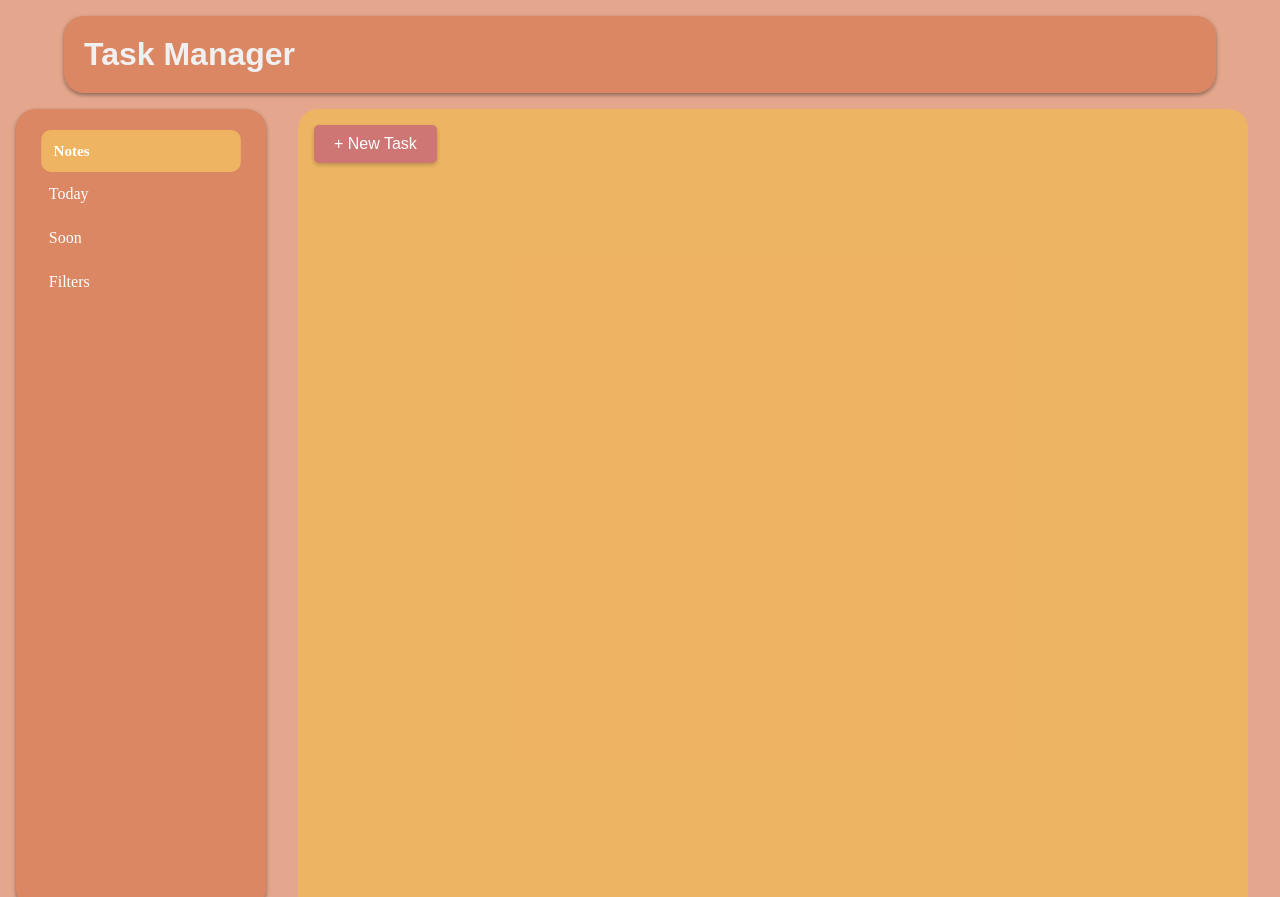
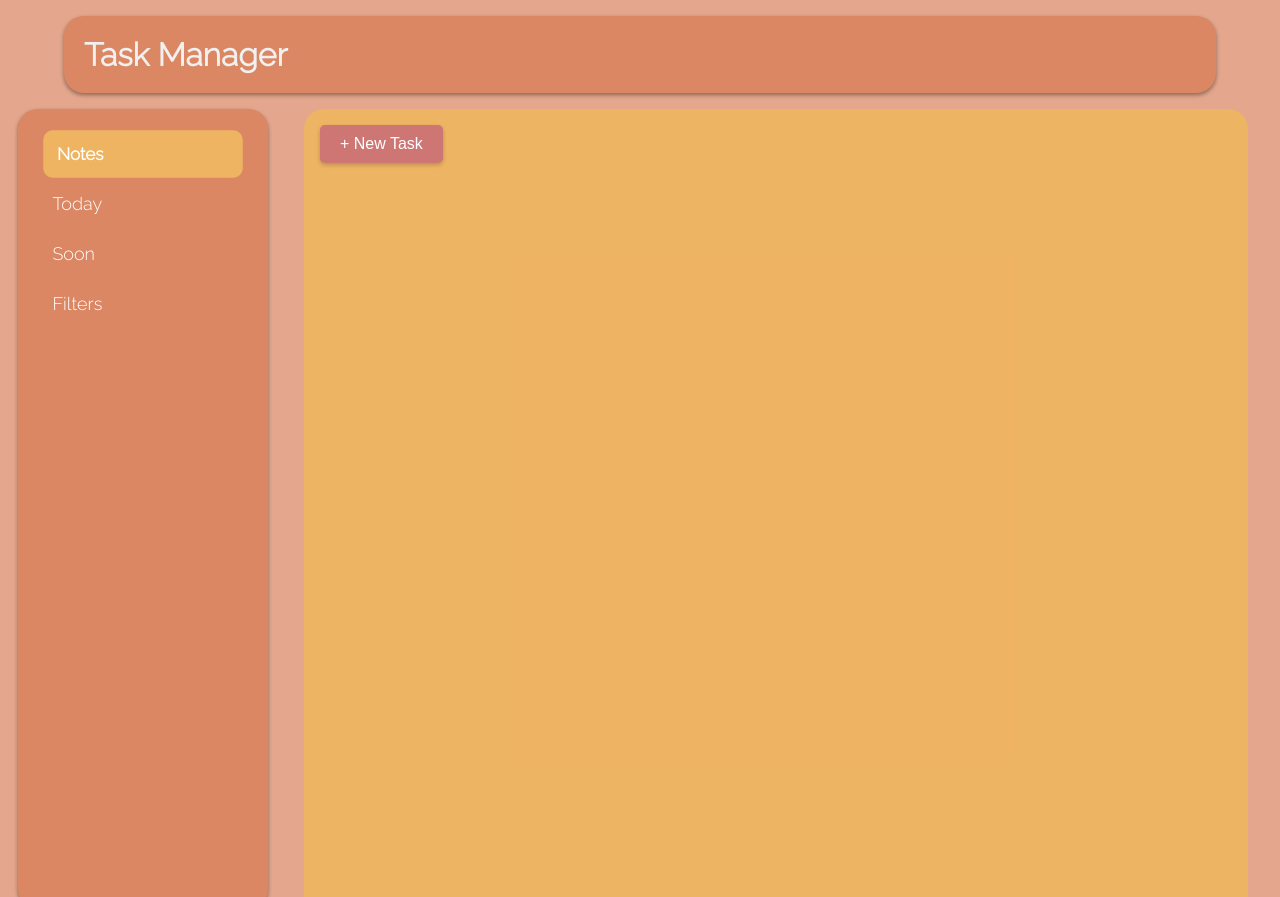
Before and after one commit to codetwentyfive/todo, a website built with webpack: page dist/index.html in a window 1280 px wide. Shown: the top 897 px of the page. Built offline with nearby package versions, Linux system fonts and the light colour scheme; a web font is replaced by a local one.

Commit message:
style:Changed font

```diff
--- a/src/styles.css
+++ b/src/styles.css
@@ -12,7 +12,7 @@
 }
 
 header {
-  font-family: 'Antipasto Pro ExtraBold', sans-serif ;
+  font-family: 'Raleway', sans-serif;
   background-color: #db8763;
   color: #f0f0f0;
   padding: 20px;
@@ -26,13 +26,14 @@ header {
 
 }
 body {
-  font-family: 'Antipasto', serif, sans-serif;
+  font-family: 'Raleway', sans-serif;
   margin: 0;
   padding: 0;
   background-color:  #db8763b9;
 }
 
 .sidebar {
+font-size: large;
   width: 250px;
   height: 100vh;
   background-color: #db8763;
@@ -40,7 +41,6 @@ body {
   padding: 20px;
   margin-left: 1em;
   margin-right: 2em;
-
   box-sizing: border-box;
   float: left;
   box-shadow: 0px 2px 4px rgba(0, 0, 0, 0.4);
@@ -128,7 +128,7 @@ main{
   display: none;
 }
 
-.task  {
+.task {
   display: flex;
   align-items: center;
   justify-content: center;
@@ -178,7 +178,6 @@ p{
   background-color: #ccc;
   color: #fff;
   border: none;
-
   border-radius: 20px;
   cursor: pointer;
   transition: background-color 0.2s;
```
Also changed, not shown: dist/index.html.
